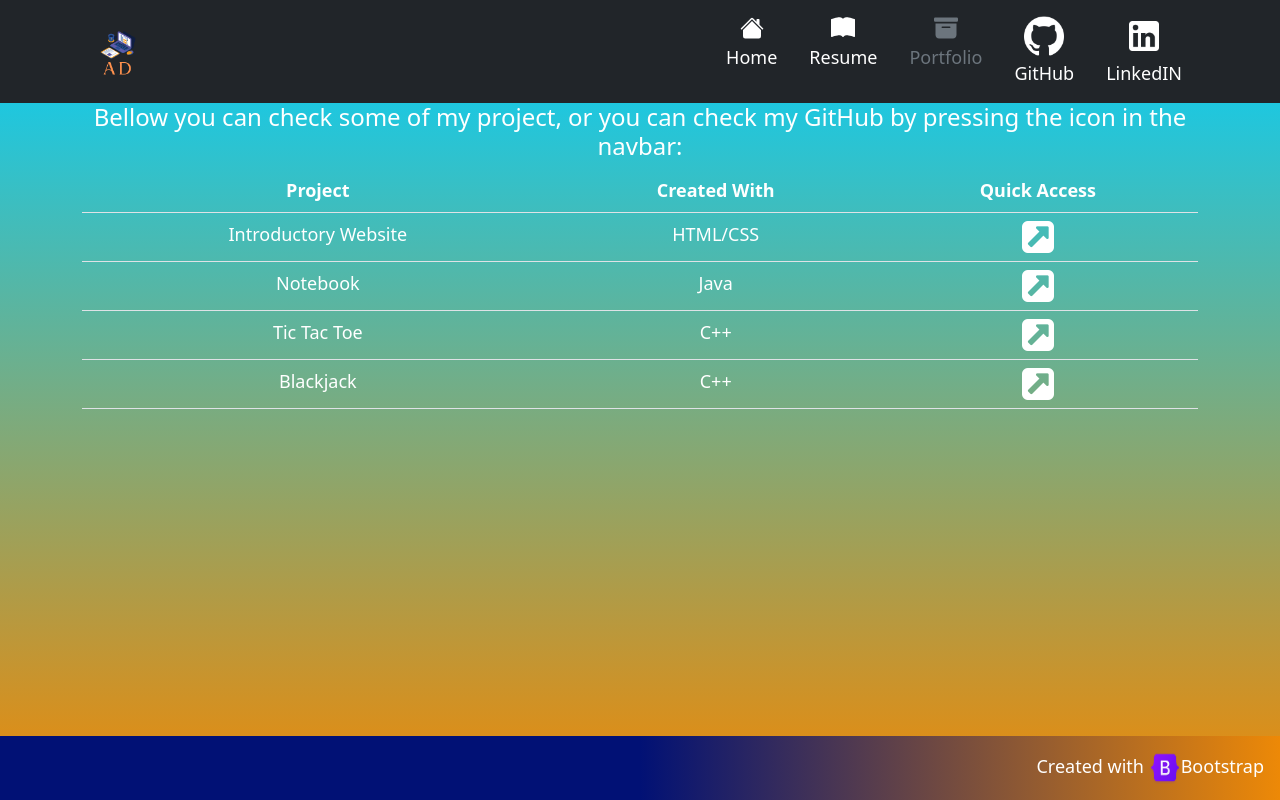
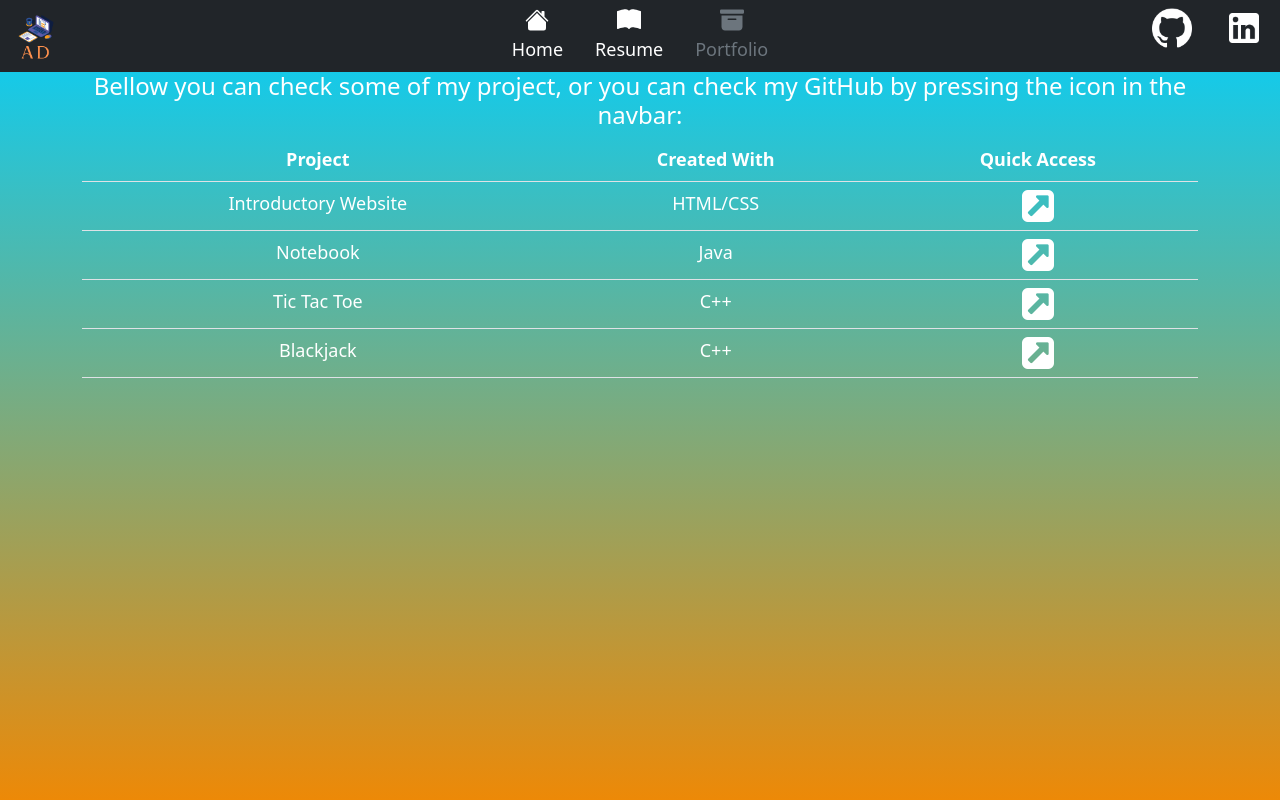
Before and after one commit to dinho23/Introductory-Website, a website: page portfolio.html in a window 1280 px wide. Drawn offline with nearby package versions, Linux system fonts and the light colour scheme.

Commit message:
header v0.2

```diff
--- a/portfolio.html
+++ b/portfolio.html
@@ -1,117 +1,68 @@
 <!DOCTYPE html>
 <html lang="en">
+
 <head>
   <meta charset="UTF-8" />
   <meta http-equiv="X-UA-Compatible" content="IE=edge" />
   <meta name="viewport" content="width=device-width, initial-scale=1.0" />
   <title>Portfolio</title>
-    <link
-      href="https://cdn.jsdelivr.net/npm/bootstrap@5.3.3/dist/css/bootstrap.min.css"
-      rel="stylesheet"
-      integrity="sha384-QWTKZyjpPEjISv5WaRU9OFeRpok6YctnYmDr5pNlyT2bRjXh0JMhjY6hW+ALEwIH"
-      crossorigin="anonymous"
-    />
+  <link href="https://cdn.jsdelivr.net/npm/bootstrap@5.3.3/dist/css/bootstrap.min.css" rel="stylesheet"
+    integrity="sha384-QWTKZyjpPEjISv5WaRU9OFeRpok6YctnYmDr5pNlyT2bRjXh0JMhjY6hW+ALEwIH" crossorigin="anonymous" />
   <link rel="stylesheet" type="text/css" href="./css/style.css" />
 </head>
 
 <body>
   <header>
-      <div class="px-3 py-2 text-bg-dark">
-        <div class="container">
-          <div
-            class="d-flex flex-wrap align-items-center justify-content-center justify-content-lg-start"
-          >
-            <a
-              href="/"
-              class="d-flex align-items-center my-2 my-lg-0 me-lg-auto text-white text-decoration-none"
-            >
+    <div class="container-auto col-12 text-bg-dark">
+      <div class=" d-flex justify-content-center">
+        <div class="nav col-sm-3">
           <img class="logo" src="images/logo.png" alt="logo" />
-            </a>
-            <ul
-              class="nav col-12 col-lg-auto my-2 justify-content-center my-md-0 text-small"
-            >
+        </div>
+        <ul class="nav col-sm-6 justify-content-center text-small">
           <li>
             <a href="index.html" class="nav-link text-white">
-                  <svg
-                    xmlns="http://www.w3.org/2000/svg"
-                    width="24"
-                    height="24"
-                    fill="white"
-                    class="bi d-block mx-auto mb-1 bi-house-fill"
-                    viewBox="0 0 16 16"
-                  >
+              <svg xmlns="http://www.w3.org/2000/svg" width="24" height="24" fill="currentColor"
+                class="bi d-block mx-auto mb-1 bi-house-fill" viewBox="0 0 16 16">
                 <path
-                      d="M8.707 1.5a1 1 0 0 0-1.414 0L.646 8.146a.5.5 0 0 0 .708.708L8 2.207l6.646 6.647a.5.5 0 0 0 .708-.708L13 5.793V2.5a.5.5 0 0 0-.5-.5h-1a.5.5 0 0 0-.5.5v1.293z"
-                    />
-                    <path
-                      d="m8 3.293 6 6V13.5a1.5 1.5 0 0 1-1.5 1.5h-9A1.5 1.5 0 0 1 2 13.5V9.293z"
-                    />
+                  d="M8.707 1.5a1 1 0 0 0-1.414 0L.646 8.146a.5.5 0 0 0 .708.708L8 2.207l6.646 6.647a.5.5 0 0 0 .708-.708L13 5.793V2.5a.5.5 0 0 0-.5-.5h-1a.5.5 0 0 0-.5.5v1.293z" />
+                <path d="m8 3.293 6 6V13.5a1.5 1.5 0 0 1-1.5 1.5h-9A1.5 1.5 0 0 1 2 13.5V9.293z" />
               </svg>
               Home
             </a>
           </li>
           <li>
             <a href="resume.html" class="nav-link text-white">
-                  <svg
-                    xmlns="http://www.w3.org/2000/svg"
-                    width="24"
-                    height="24"
-                    fill="white"
-                    class="bi d-block mx-auto mb-1 bi-book-fill"
-                    viewBox="0 0 16 16"
-                  >
+              <svg xmlns="http://www.w3.org/2000/svg" width="24" height="24" fill="currentColor"
+                class="bi d-block mx-auto mb-1 bi-book-fill" viewBox="0 0 16 16">
                 <path
-                      d="M8 1.783C7.015.936 5.587.81 4.287.94c-1.514.153-3.042.672-3.994 1.105A.5.5 0 0 0 0 2.5v11a.5.5 0 0 0 .707.455c.882-.4 2.303-.881 3.68-1.02 1.409-.142 2.59.087 3.223.877a.5.5 0 0 0 .78 0c.633-.79 1.814-1.019 3.222-.877 1.378.139 2.8.62 3.681 1.02A.5.5 0 0 0 16 13.5v-11a.5.5 0 0 0-.293-.455c-.952-.433-2.48-.952-3.994-1.105C10.413.809 8.985.936 8 1.783"
-                    />
+                  d="M8 1.783C7.015.936 5.587.81 4.287.94c-1.514.153-3.042.672-3.994 1.105A.5.5 0 0 0 0 2.5v11a.5.5 0 0 0 .707.455c.882-.4 2.303-.881 3.68-1.02 1.409-.142 2.59.087 3.223.877a.5.5 0 0 0 .78 0c.633-.79 1.814-1.019 3.222-.877 1.378.139 2.8.62 3.681 1.02A.5.5 0 0 0 16 13.5v-11a.5.5 0 0 0-.293-.455c-.952-.433-2.48-.952-3.994-1.105C10.413.809 8.985.936 8 1.783" />
               </svg>
               Resume
             </a>
           </li>
           <li>
             <a href="portfolio.html" class="nav-link text-secondary">
-                  <svg
-                    xmlns="http://www.w3.org/2000/svg"
-                    width="24"
-                    height="24"
-                    fill="currentColor"
-                    class="bi d-block mx-auto mb-1 bi-archive-fill"
-                    viewBox="0 0 16 16"
-                  >
+              <svg xmlns="http://www.w3.org/2000/svg" width="24" height="24" fill="currentColor"
+                class="bi d-block mx-auto mb-1 bi-archive-fill" viewBox="0 0 16 16">
                 <path
-                      d="M12.643 15C13.979 15 15 13.845 15 12.5V5H1v7.5C1 13.845 2.021 15 3.357 15zM5.5 7h5a.5.5 0 0 1 0 1h-5a.5.5 0 0 1 0-1M.8 1a.8.8 0 0 0-.8.8V3a.8.8 0 0 0 .8.8h14.4A.8.8 0 0 0 16 3V1.8a.8.8 0 0 0-.8-.8z"
-                    />
+                  d="M12.643 15C13.979 15 15 13.845 15 12.5V5H1v7.5C1 13.845 2.021 15 3.357 15zM5.5 7h5a.5.5 0 0 1 0 1h-5a.5.5 0 0 1 0-1M.8 1a.8.8 0 0 0-.8.8V3a.8.8 0 0 0 .8.8h14.4A.8.8 0 0 0 16 3V1.8a.8.8 0 0 0-.8-.8z" />
               </svg>
               Portfolio
             </a>
           </li>
+        </ul>
+        <ul class="nav col-sm-3 justify-content-end">
           <li>
-                <a
-                  href="https://github.com/dinho23"
-                  class="nav-link text-white"
-                >
-                  <img
-                    class="icon bi d-block mx-auto mb-1"
-                    src="images/github.png"
-                    alt="github"
-                  />
-                  GitHub
+            <a href="https://github.com/dinho23" class="nav-link text-white">
+              <img class="icon bi d-block mx-auto mb-1" src="images/github.png" alt="github" />
             </a>
           </li>
           <li>
-                <a
-                  href="https://www.linkedin.com/in/andrei-dinu23"
-                  class="nav-link text-white"
-                >
-                  <img
-                    class="icon bi d-block mx-auto mb-1"
-                    src="images/linkedin.png"
-                    alt="linkedin"
-                  />
-                  LinkedIN
+            <a href="https://www.linkedin.com/in/andrei-dinu23" class="nav-link text-white">
+              <img class="icon bi d-block mx-auto mb-1" src="images/linkedin.png" alt="linkedin" />
             </a>
           </li>
         </ul>
-          </div>
       </div>
     </div>
   </header>
@@ -171,19 +122,9 @@
     </table>
   </div>
 
-    <footer class="footer py-3 navbar-color mt-auto">
-      Created with
-      <img
-        class="icons"
-        src="images/bootstrap.png"
-        alt="Bootstrap"
-        style="filter: invert(0)"
-      />Bootstrap
-    </footer>
-    <script
-      src="https://cdn.jsdelivr.net/npm/bootstrap@5.3.3/dist/js/bootstrap.bundle.min.js"
+  <script src="https://cdn.jsdelivr.net/npm/bootstrap@5.3.3/dist/js/bootstrap.bundle.min.js"
     integrity="sha384-YvpcrYf0tY3lHB60NNkmXc5s9fDVZLESaAA55NDzOxhy9GkcIdslK1eN7N6jIeHz"
-      crossorigin="anonymous"
-    ></script>
+    crossorigin="anonymous"></script>
 </body>
+
 </html>
```
Also changed, not shown: index.html (+32 -93 lines), resume.html (+31 -73 lines). Lines whose indentation alone changed are shown as unchanged.
